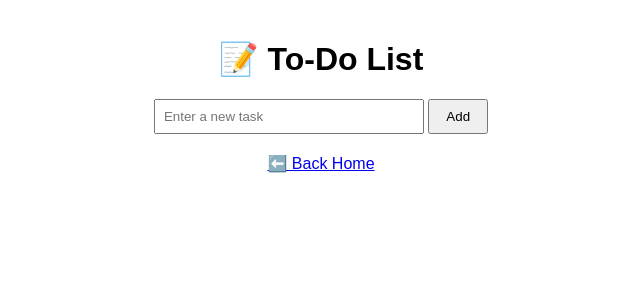
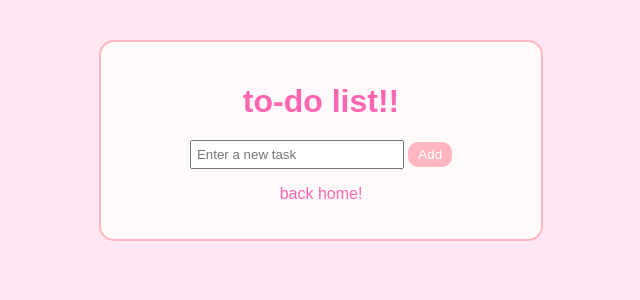
Before and after one commit to ahuman216/timemanagment, a Flask app: template templates/todo_localstorage.html in a window 1280 px wide. Shown: the top 300 px of the page, without its empty margins (319-959 px from the left). Run offline with Flask 3, Linux system fonts and the light colour scheme; the template is opened without the code that fills it, so the values that code supplies are empty.

Commit message:
fix some formatting issue.

```diff
--- a/app.py
+++ b/app.py
@@ -73,7 +73,8 @@ def todo_page():
 
 @app.route("/todols", methods=["GET", "POST"])
 def todo_ls_page():
-    return render_template("todo_localstorage.html")
+    return render_template("todo_ls.html")
+    #return render_template("todo_localstorage.html")
 
 
 #home
--- a/templates/todo_localstorage.html
+++ b/templates/todo_localstorage.html
@@ -1,77 +1,134 @@
 <!DOCTYPE html>
 <html>
 <head>
-  <title>To-Do List</title>
+  <title>to-do list!!</title>
   <style>
-    body { font-family: Arial; margin: 40px; }
-    h1 { text-align: center; }
-    form { text-align: center; margin-bottom: 20px; }
-    input[type=text] { padding: 8px; width: 250px; }
-    button { padding: 8px 16px; }
-    ul { list-style: none; padding: 0; max-width: 400px; margin: auto; }
-    li { background: #f0f0f0; padding: 10px; margin: 5px 0;
-         display: flex; justify-content: space-between; border-radius: 5px; }
+    body {
+      font-family: Arial, sans-serif;
+      background-color: #ffe6f2;
+      color: #b34d7d;
+      margin: 40px;
+      text-align: center;
+    }
+
+    .container {
+      border: 2px solid #ffb6c1;
+      border-radius: 15px;
+      padding: 20px;
+      width: 400px;
+      margin: auto;
+      background-color: #fffafa;
+    }
+
+    h1 {
+      color: #ff66b2;
+      margin-bottom: 20px;
+    }
+
+    input[type=text] {
+      padding: 5px;
+      width: 200px;
+    }
+
+    button {
+      padding: 5px 10px;
+      background-color: #ffb6c1;
+      color: white;
+      border: none;
+      border-radius: 10px;
+      cursor: pointer;
+    }
+
+    button:hover {
+      background-color: #ff8cb3;
+    }
+
+    ul {
+      list-style: none;
+      padding: 0;
+    }
+
+    li {
+      background-color: #fff0f5;
+      padding: 8px;
+      margin: 5px 0;
+      border-radius: 5px;
+    }
+
+    li button {
+      margin-left: 10px;
+      padding: 3px 6px;
+    }
+
+    a {
+      color: #ff66b2;
+      text-decoration: none;
+    }
+
+    a:hover {
+      text-decoration: underline;
+    }
   </style>
 </head>
 <body>
-  <h1>📝 To-Do List</h1>
 
-  <form id="addForm">
-    <input type="text" id="taskInput" placeholder="Enter a new task" required>
-    <button type="submit">Add</button>
-  </form>
+  <div class="container">
+    <h1>to-do list!!</h1>
 
-  <ul id="taskList"></ul>
+    <form id="addForm">
+      <input type="text" id="taskInput" placeholder="Enter a new task" required>
+      <button type="submit">Add</button>
+    </form>
 
-  <div style="text-align:center;">
-    <a href="{{ url_for('home') }}">⬅️ Back Home</a>
+    <ul id="taskList"></ul>
+
+    <p><a href="{{ url_for('home') }}">back home!</a></p>
   </div>
 
   <script>
-    const taskInput = document.getElementById('taskInput');
-    const taskList = document.getElementById('taskList');
-    const STORAGE_KEY = "todo_tasks";
+    var taskInput = document.getElementById('taskInput');
+    var taskList = document.getElementById('taskList');
+    var STORAGE_KEY = "todo_tasks";
 
-    // Load tasks from localStorage
     function loadTasks() {
-      const tasks = JSON.parse(localStorage.getItem(STORAGE_KEY)) || [];
+      var tasks = JSON.parse(localStorage.getItem(STORAGE_KEY)) || [];
       taskList.innerHTML = "";
-      tasks.forEach((task, index) => {
-        const li = document.createElement('li');
-        li.textContent = task;
-        const delBtn = document.createElement('button');
+      for (var i = 0; i < tasks.length; i++) {
+        var li = document.createElement('li');
+        li.textContent = tasks[i];
+
+        var delBtn = document.createElement('button');
         delBtn.textContent = '❌';
-        delBtn.style.marginLeft = '10px';
-        delBtn.onclick = () => removeTask(index);
+        delBtn.onclick = (function(index) {
+          return function() { removeTask(index); }
+        })(i);
+
         li.appendChild(delBtn);
         taskList.appendChild(li);
-      });
+      }
     }
 
-    // Save tasks to localStorage
     function saveTasks(tasks) {
       localStorage.setItem(STORAGE_KEY, JSON.stringify(tasks));
       loadTasks();
     }
 
-    // Add a new task
-    document.getElementById('addForm').addEventListener('submit', function(e) {
+    document.getElementById('addForm').onsubmit = function(e) {
       e.preventDefault();
-      const tasks = JSON.parse(localStorage.getItem(STORAGE_KEY)) || [];
+      var tasks = JSON.parse(localStorage.getItem(STORAGE_KEY)) || [];
       tasks.push(taskInput.value.trim());
       taskInput.value = "";
       saveTasks(tasks);
-    });
+    };
 
-    // Remove task
     function removeTask(index) {
-      const tasks = JSON.parse(localStorage.getItem(STORAGE_KEY)) || [];
+      var tasks = JSON.parse(localStorage.getItem(STORAGE_KEY)) || [];
       tasks.splice(index, 1);
       saveTasks(tasks);
     }
 
-    // Initial load
     loadTasks();
   </script>
+
 </body>
 </html>
```
